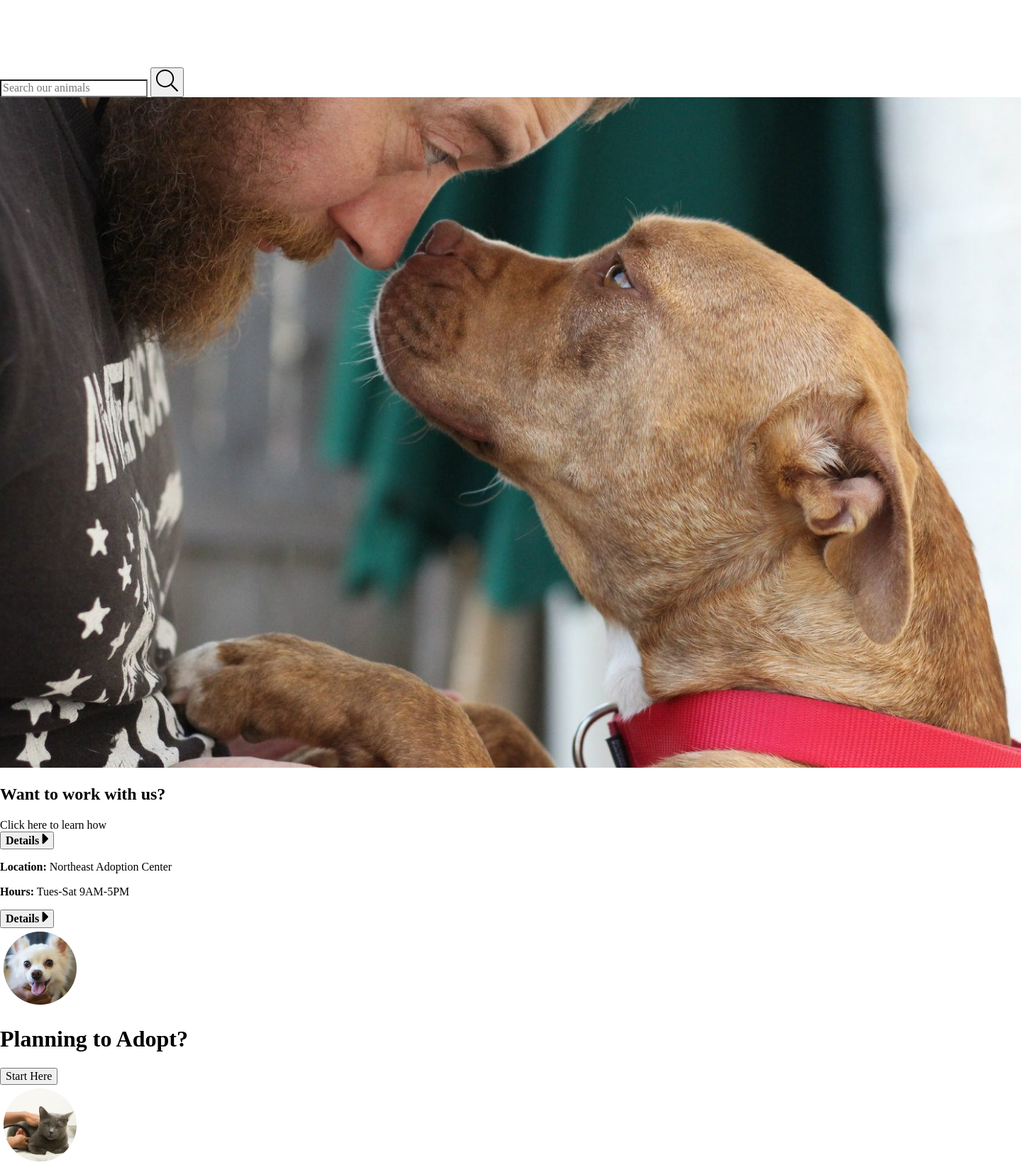
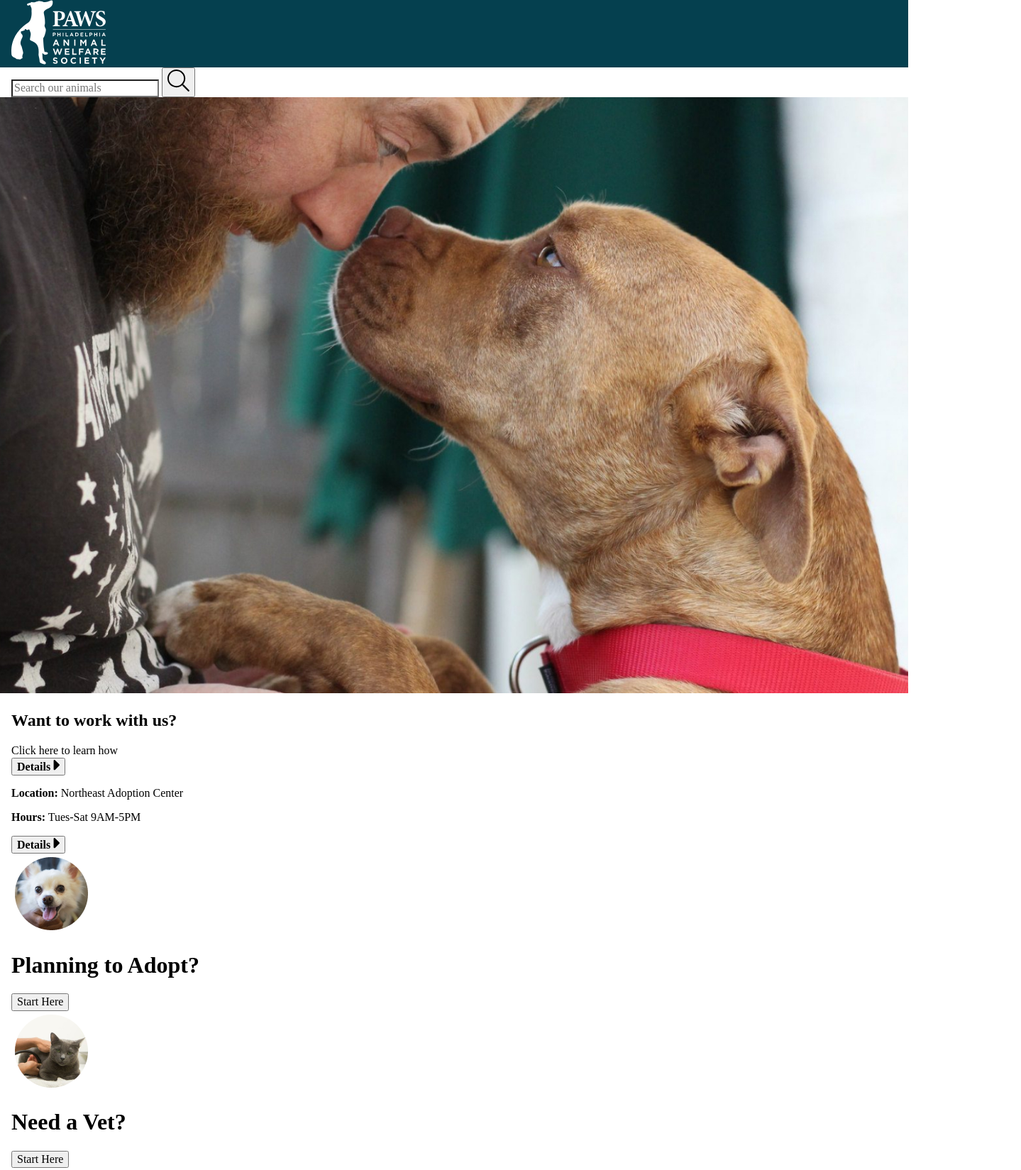
Before and after one commit to sgc57/Web2Homework, a website: page deploy/index.html in a window 1280 px wide. Shown: the top 1649 px of the page at 71% size, 1439 px wide, since content can reach past the window. Drawn offline with Linux system fonts and the light colour scheme.

Commit message:
added some css

```diff
--- a/deploy/index.html
+++ b/deploy/index.html
@@ -9,24 +9,30 @@
 </head>
 
 <body>
-<header>
+<header class="css-grid-global">
+   <div>
    <section>
     <img src="img/logo.svg" alt="logo">
    </section>
    <nav></nav>
+   </div>
 </header>
 
-<section>
+<section class="css-grid-global">
+    <div>
     <input type="text" placeholder="Search our animals">
     <button>
         <img src="img/search.svg" alt="search button">
     </button>
+</div>
 </section>
 
 <section>
-    <section>
+    <section class="heroes">
         <img src="img/hero1.jpg" alt="man with dog">
     </section>
+    <section class="css-grid-global">
+    <div>
     <section>
         <section>
 
@@ -57,9 +63,12 @@
         </button>
         </section>
     </section>
+    </div>
+    </section>
 </section>
 
-<section>
+<section class="css-grid-global">
+    <div>
     <section>
             <aside><img src="img/adopt.png" alt="white dog"></aside>
             <h1>Planning to Adopt?</h1>
@@ -70,15 +79,17 @@
         <h1>Need a Vet?</h1>
         <button>Start Here</button>
     </section>
+</div>
 </section>
 
-<ul>
+<ul class="heroes">
     <li><img src="img/hero3.jpg" alt="kid with dog"></li>
     <li><img src="img/hero2.jpg" alt="woman kissing cat"></li>
     <li><img src="img/hero4.jpg" alt="cat being held"></li>
 </ul>
 
-<section>
+<section class="css-grid-global">
+<div>
 <h1>What's New</h1>
 <ul>
 
@@ -118,6 +129,7 @@
         <button><b>Read More</b></button>
     </li>
 </ul>
+</div>
 </section>
 
 <footer>
--- a/dev/scss/base/_base.scss
+++ b/dev/scss/base/_base.scss
@@ -1,3 +1,13 @@
 /* =============
     Base
 ============= */
+
+.css-grid-global{
+    display: grid;
+    grid-template-columns: 16px auto 16px;
+    grid-template-areas: ". header .";
+
+    >div{
+        grid-area: header;
+    }
+}
--- a/dev/scss/layout/_header.scss
+++ b/dev/scss/layout/_header.scss
@@ -2,5 +2,7 @@
     Header
 ============= */
 header{
+    background-color: #05404F;
     font-size: rem-calc(20);
+
 }
--- /dev/null
+++ b/dev/scss/sections/_heroes.scss
@@ -0,0 +1,13 @@
+/* =============
+    Heroes
+============= */
+    .heroes{
+        img{
+            width: 100%;
+        }
+
+            li{
+                list-style-type: none;
+            }
+
+    }
--- /dev/null
+++ b/dev/scss/sections/_news.scss
@@ -0,0 +1,7 @@
+/* =============
+    Heroes
+============= */
+
+li{
+    list-style-type: none;
+}
--- a/dev/scss/styles.scss
+++ b/dev/scss/styles.scss
@@ -19,3 +19,5 @@
 @import "layout/_footer";
 
 // Sections Styles
+@import "sections/_heroes";
+@import "sections/_news";
```
Also changed, not shown: deploy/css/styles.css, 7 other files.
